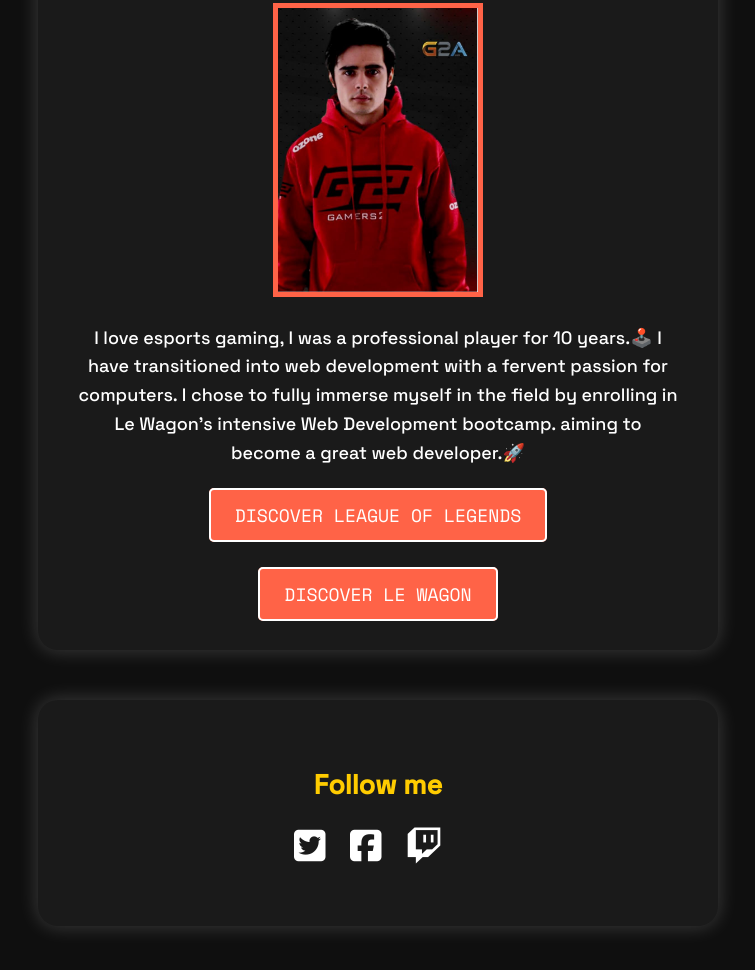
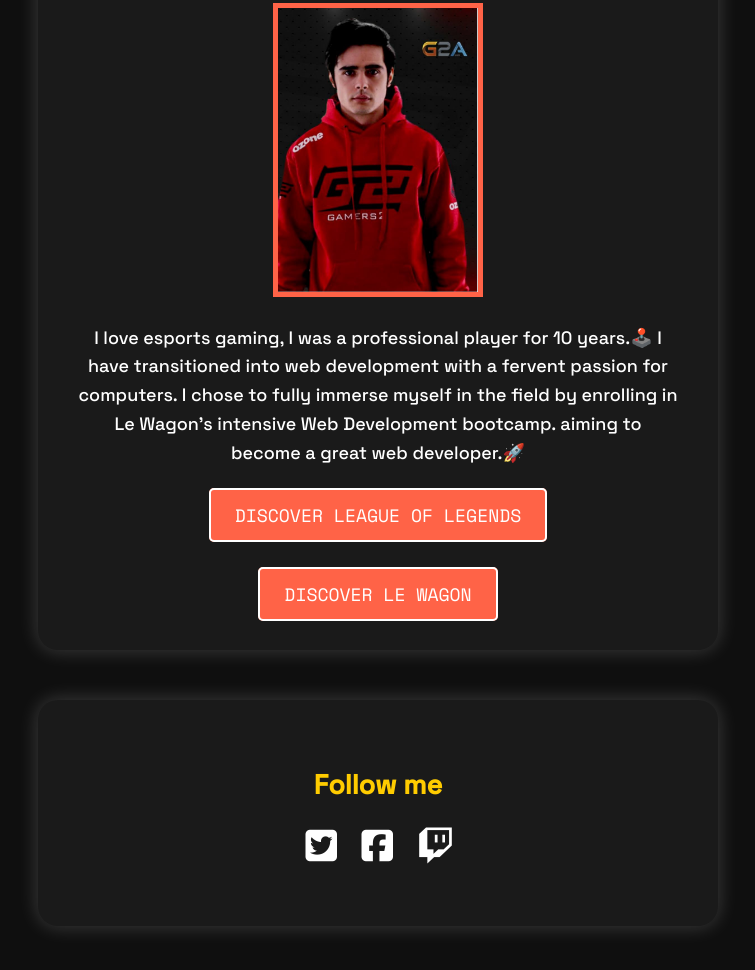
Before and after one commit to Yuuki60/profile, a plain HTML site: page index.html in a window 1280 px wide. Shown: the part 258-1228 px from the top of the page, without its empty margins (262-1017 px from the left). Drawn offline with nearby package versions, Linux system fonts and the light colour scheme.

Commit message:
make my profile prettier3

```diff
--- a/style.css
+++ b/style.css
@@ -67,6 +67,7 @@
   list-style: none;
   padding-left: 0;
   text-align: center;
+  margin-right: -23px;
 }
 
 .list_inline li {
```
